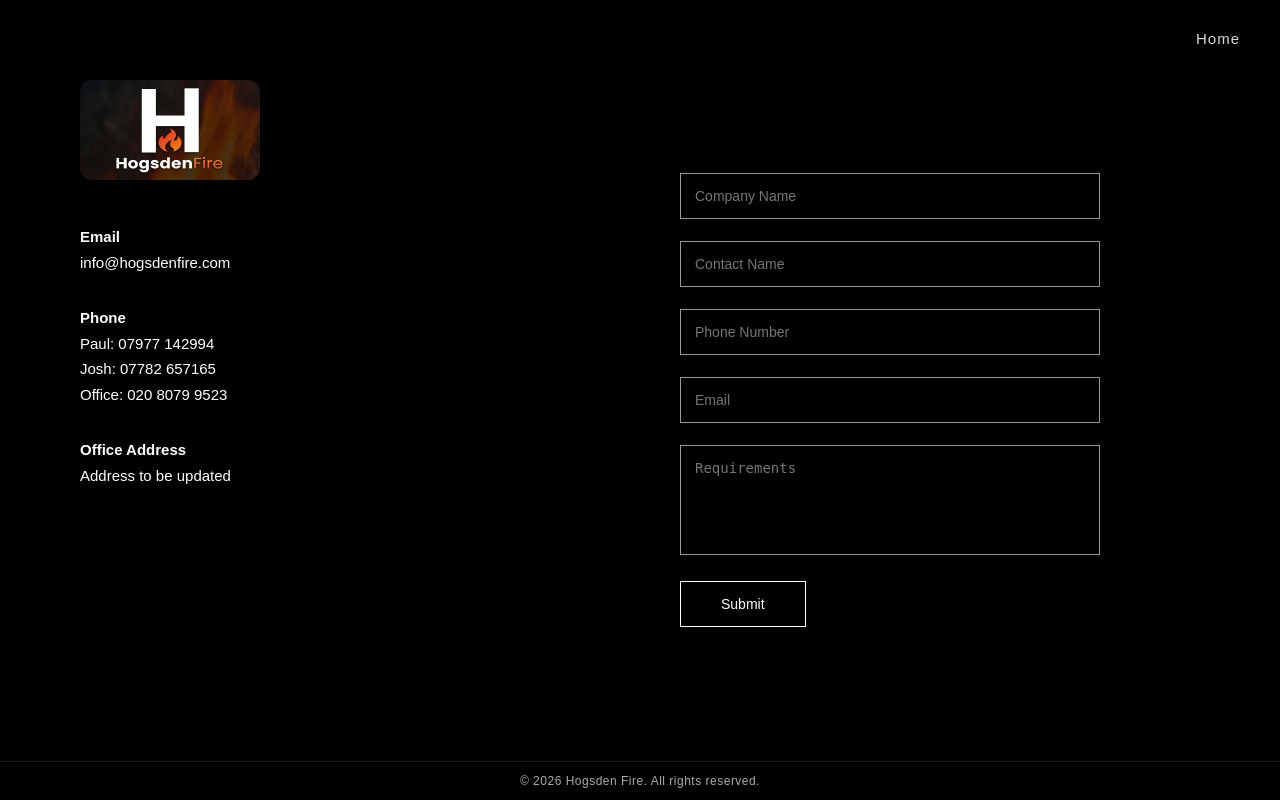
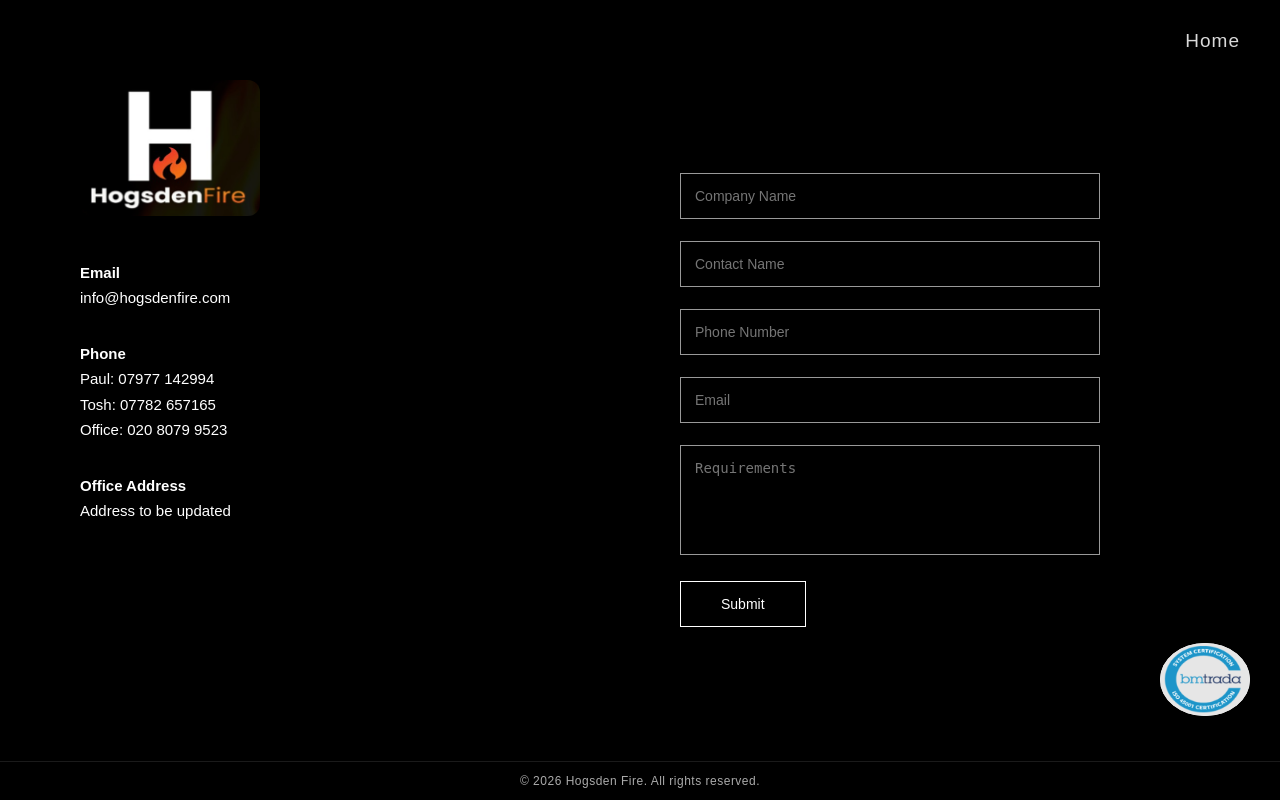
Before and after one commit to saadkalizai/hogsden-fire, a Flask app: page /contact in a window 1280 px wide. Run offline with Flask 3, Linux system fonts and the light colour scheme.

Commit message:
hoja bharwe

```diff
--- a/static/css/style.css
+++ b/static/css/style.css
@@ -25,7 +25,7 @@ body {
 .nav-link {
     color: #fff;
     text-decoration: none;
-    font-size: 15px;
+    font-size: 19px;
     letter-spacing: 1px;
     position: relative;
     opacity: 0.85;
@@ -207,6 +207,10 @@ body {
 
         .bm-trada img {
             width: 100%;
+            border-radius: 50%;              /* Add this - makes it a perfect circle */
+            background-color: #ffffff;       /* Optional: white background if logo has transparency */
+            padding: 0px;                   /* Optional: adds breathing room inside circle */
+            box-shadow: 0 4px 15px rgba(0, 0, 0, 0.3);  /* Optional: adds shadow */
         }
 
 /* Add these media queries at the end of your CSS */
@@ -333,7 +337,7 @@ body {
 
 .carousel-content {
     overflow: hidden;
-    padding: 20px 0;
+    padding: 30px 0;
 }
 
 .carousel-track {
@@ -344,8 +348,8 @@ body {
 
 .logo-item {
     flex-shrink: 0;
-    width: 120px;
-    height: 80px;
+    width: 180px;
+    height: 120px;
     display: flex;
     align-items: center;
     justify-content: center;
@@ -430,7 +434,7 @@ body {
 
 
         .process-section {
-    padding: 100px 20px;
+    padding: 60px 20px 100px;
     max-width: 1400px;
     margin: 0 auto;
     position: relative;  /* Important - allows absolute positioning of logo */
--- a/templates/contact.html
+++ b/templates/contact.html
@@ -26,7 +26,7 @@
 
             <p><strong>Phone</strong><br>
                 Paul: 07977 142994<br>
-                Josh: 07782 657165<br>
+                Tosh: 07782 657165<br>
                 Office: 020 8079 9523
             </p>
 
@@ -52,6 +52,11 @@
         </form>
     </div>
 
+    <!-- BM TRADA Logo -->
+    <div class="bm-trada">
+        <img src="{{ url_for('static', filename='images/bm_trada.png') }}" alt="BM TRADA">
+    </div>
+
 </section>
 <footer class="main-footer">
     <p>&copy; 2026 Hogsden Fire. All rights reserved.</p>
```
Also changed, not shown: static/images/lllll.png (added), static/images/logo.png.
